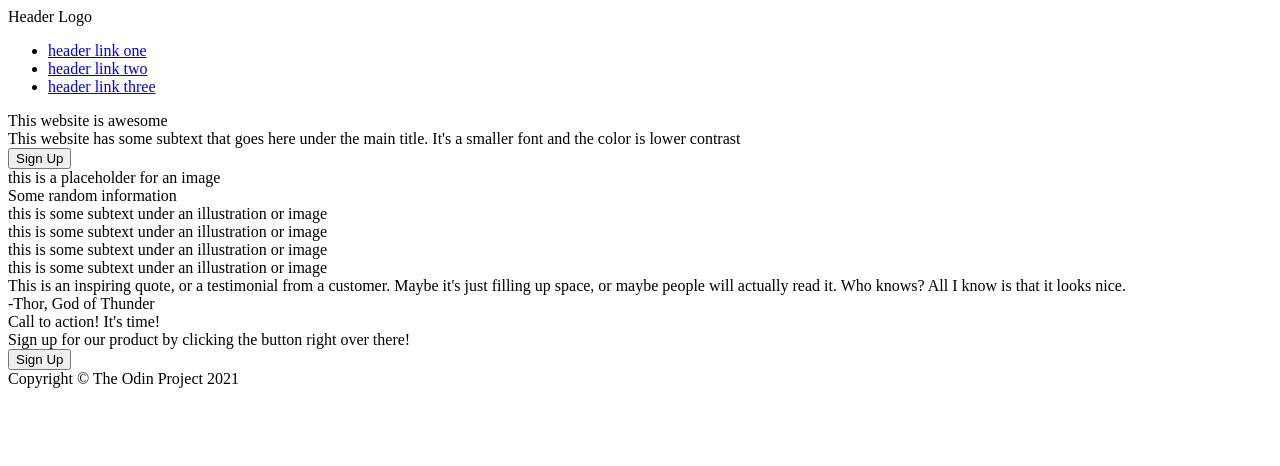
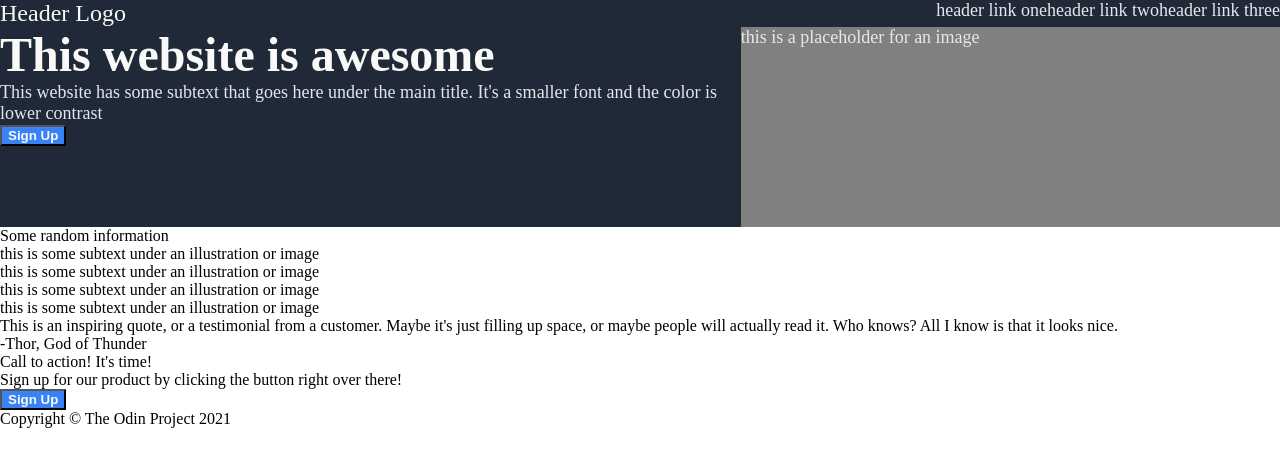
Before and after one commit to VCGarcia1/landing-page, a plain HTML site: page index.html in a window 1280 px wide. Drawn offline with Linux system fonts and the light colour scheme.

Commit message:
Add CSS Text Styling to First Card

```diff
--- a/index.html
+++ b/index.html
@@ -7,7 +7,7 @@
     </head>
 
     <body>
-        <div class="first-card">
+
         <div class="header">
             <div class="header-logo">
                 Header Logo
@@ -18,14 +18,19 @@
                 <li><a href="#">header link three</a></li>
             </ul>
         </div>
-            <div class="main-title">This website is awesome</div>
+
+        <div class="first-card">
+            <div class="first-content">
+                <div class="first-title">This website is awesome</div>
                 <div class="subtext">This website has some subtext that goes here under the main title.
                     It's a smaller font and the color is lower contrast
                 </div>
                 <button>Sign Up</button>
-            <div class="placeholder-image">this is a placeholder for an image</div>
                 </div>
 
+            <div class="placeholder-image">this is a placeholder for an image</div>
+
+        </div>
 
         <div class="second-card">
             <div class="text-title">Some random information</div>
--- a/style.css
+++ b/style.css
@@ -0,0 +1,70 @@
+
+body {
+    display: flex;
+    flex-direction: column;
+    margin: 0px;
+}
+
+
+.header {
+    display: flex;
+    justify-content: space-between;
+    background-color: #1F2937;
+
+
+
+
+}
+
+.header-logo {
+    font-size: 24px;
+    color: #F9FAF8;
+}
+
+
+.header-links {
+    display: flex;
+    font-size: 18px;
+}
+
+.first-card {
+    display: flex;
+    background-color: #1F2937;
+    color: white;
+    font-size: 18px;
+    color: #E5E7EB;
+
+}
+
+.first-title {
+    font-size: 48px ;
+    font-weight: bolder;
+    color: #F9FAF8
+}
+
+.placeholder-image {
+    background: gray;
+    width: 600px;
+    height: 200px;
+}
+
+
+
+button {
+    background-color: #3882F6;
+    color: #F9FAF8;
+    font-weight: bold;
+}
+
+ul {
+    list-style: none;
+    padding: 0;
+    margin: 0;
+
+}
+
+a {
+    text-decoration: none;
+    color: #E5E7EB;
+
+}
```
Lines whose indentation alone changed are shown as unchanged.
